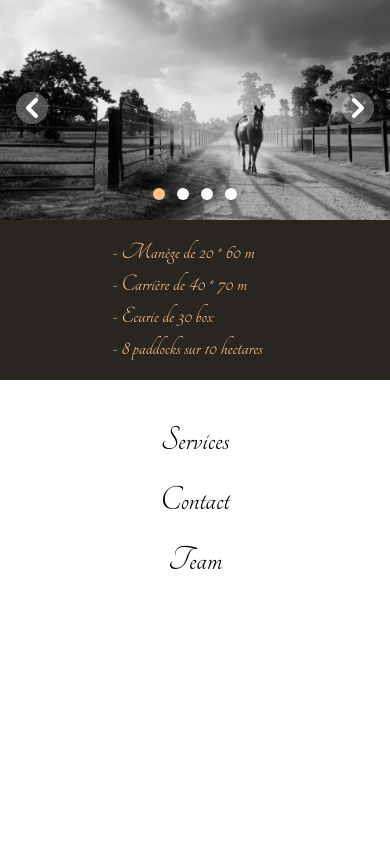
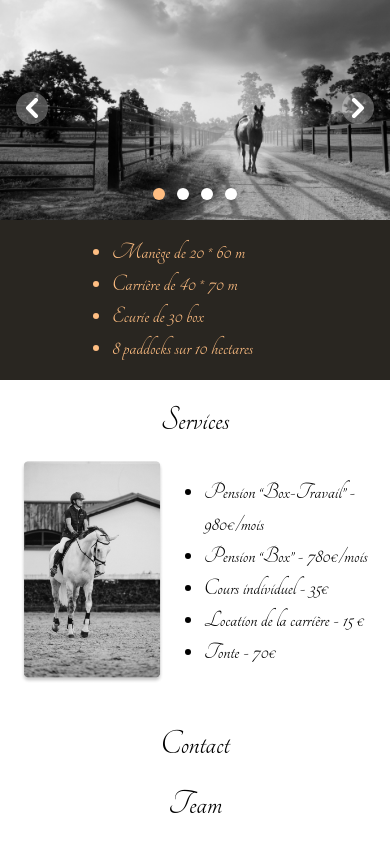
Before and after one commit to luciel53/Haras-Landingpage, a React (Create React App) app in the folder haras-landingpage/: page / in a window 390 px wide. Shown: the part 1577-2429 px from the top of the page. Built offline with nearby package versions, Linux system fonts and the light colour scheme; what tailwindcss-animated would draw is missing.

Commit message:
services section is responsive

```diff
--- a/haras-landingpage/src/components/Installations.js
+++ b/haras-landingpage/src/components/Installations.js
@@ -23,12 +23,12 @@ function Installations() {
       </h2>
       <div className=" text-golden text-2xl text-center mx-auto">
         <Carousel images={installationsImg} />
-        <div className=" text-left md:text-4xl lg:text-6xl ml-28 md:ml-[35%] lg:ml-[40%] py-4 md:py-3">
-          <p>- Manège de 20 * 60 m</p>
-          <p>- Carrière de 40 * 70 m</p>
-          <p>- Ecurie de 30 box</p>
-          <p className="md:pb-6">- 8 paddocks sur 10 hectares</p>
-        </div>
+        <ul className=" list-disc text-left md:text-4xl lg:text-6xl ml-28 md:ml-[35%] lg:ml-[40%] py-4 md:py-3">
+          <li> Manège de 20 * 60 m</li>
+          <li> Carrière de 40 * 70 m</li>
+          <li> Ecurie de 30 box</li>
+          <li className="md:pb-6"> 8 paddocks sur 10 hectares</li>
+        </ul>
       </div>
     </section>
   );
--- a/haras-landingpage/src/components/Services.js
+++ b/haras-landingpage/src/components/Services.js
@@ -1,9 +1,20 @@
 import React from "react";
+import ride from "../assets/images/ride.png";
 
 function Services() {
   return (
-	<section>
-		<h2 id='Services' className="text-center text-4xl mt-5">Services</h2>
+	<section className="-mt-5 pb-5">
+		<h2 id='Services' className="text-center text-4xl md:text-6xl lg:text-8xl">Services</h2>
+		<div className="flex flex-row mx-auto ml-5 md:ml-16 lg:ml-80 mt-5 md:mt-8 lg:justify-around">
+			<img src={ride} alt="nos services" className="w-36 md:w-52 lg:w-96"></img>
+			<ul className=" list-disc text-left text-2xl md:text-4xl lg:text-6xl ml-10 md:ml-[10%] lg:ml-[10%] lg:mr-80 py-4 md:py-3">
+				<li>Pension “Box-Travail” - 980€/mois</li>
+				<li>Pension “Box” - 780€/mois</li>
+				<li>Cours individuel - 35€</li>
+				<li>Location de la carrière - 15 €</li>
+				<li>Tonte - 70€</li>
+			</ul>
+		</div>
 	</section>
   );
 }
```
